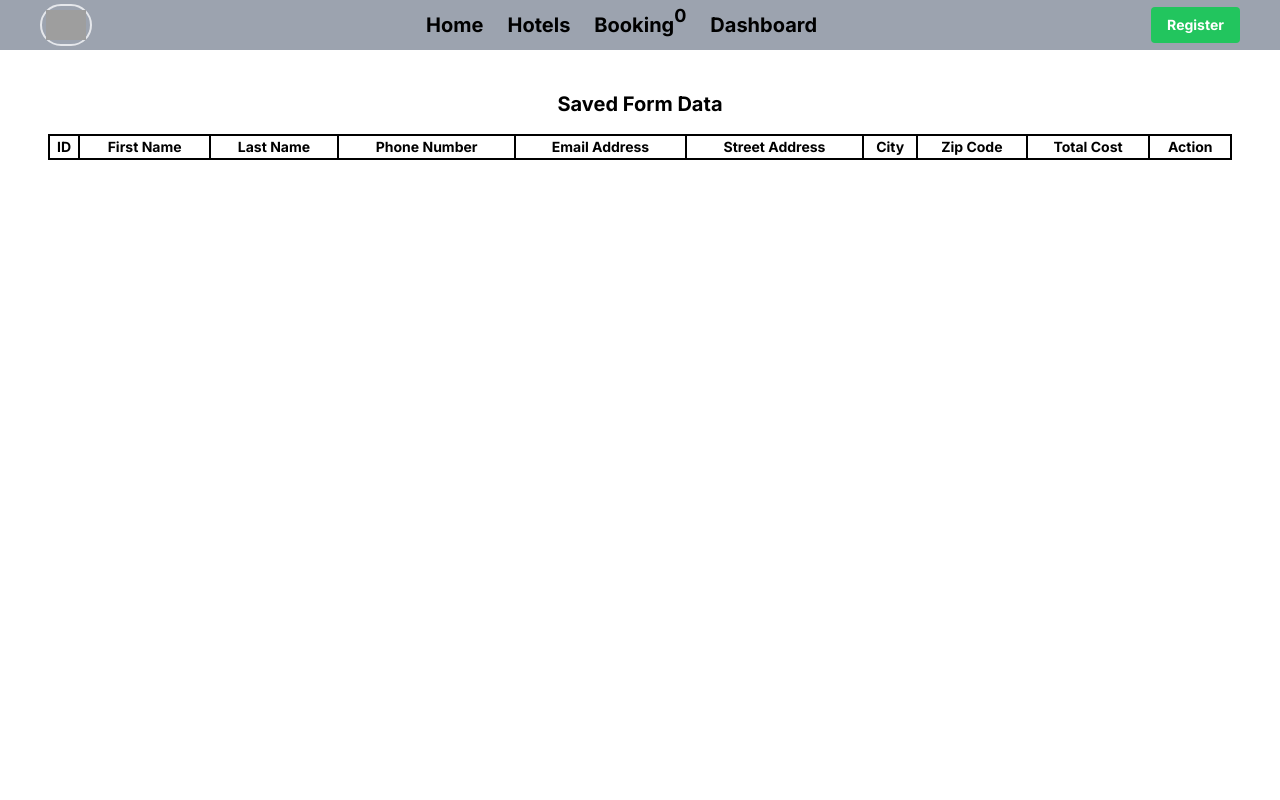
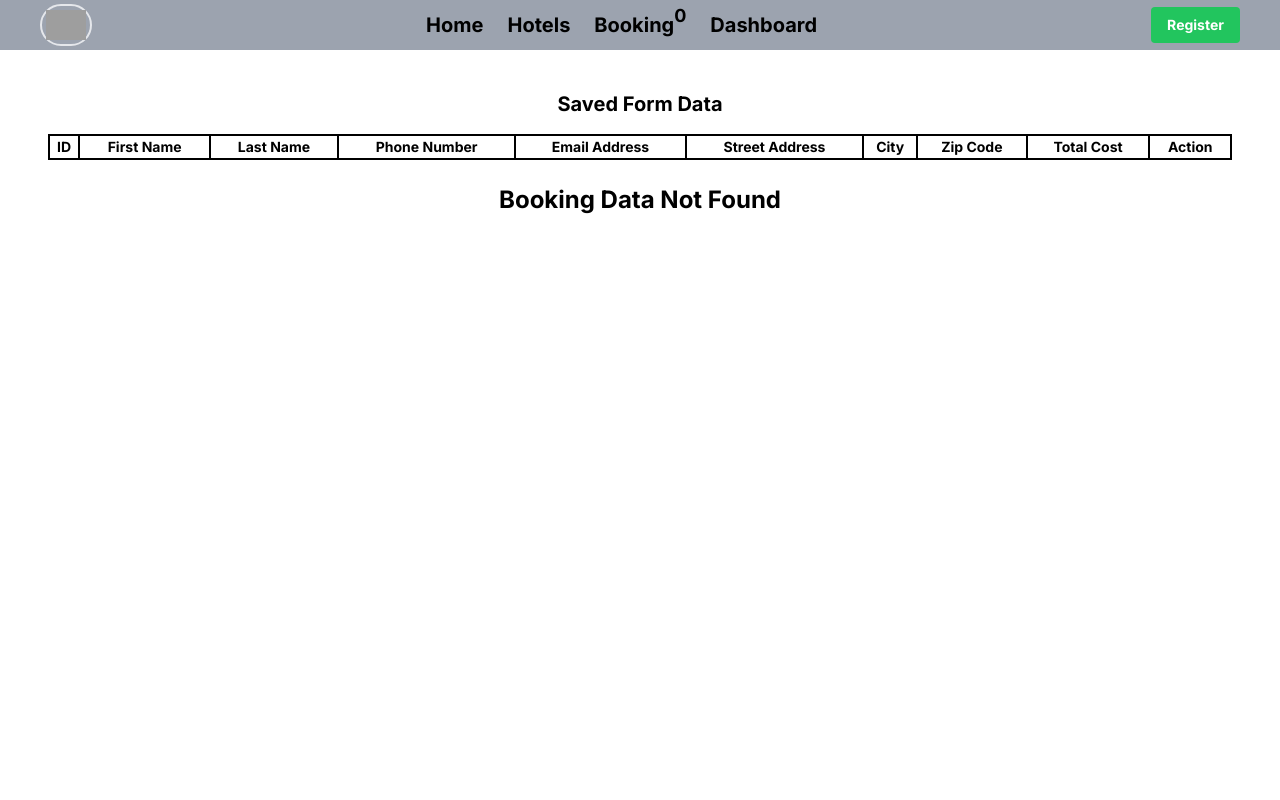
Before and after one commit to Kongkon45/Hotel-Booking-Application-Client-Side-, a Next.js app: page /dashboard in a window 1280 px wide. Shown: the top 800 px of the page. Built offline with nearby package versions, Linux system fonts and the light colour scheme; grey boxes are pictures that could not be loaded.

Commit message:
message show dashboard page booking not found data

```diff
--- a/src/components/home/booking/index.tsx
+++ b/src/components/home/booking/index.tsx
@@ -14,7 +14,7 @@ const BookingPage = () => {
     0
   );
   return (
-    <div className="h-fit mb-20 lg:flex w-full justify-center gap-10 my-10 lg:px-20 md:px-40 px-24">
+    <div className="h-fit mb-40 lg:flex w-full justify-center gap-10 my-10 lg:px-20 md:px-40 px-24">
       <div className="lg:w-2/4 w-full mx-auto">
         <h2 className="w-full flex justify-around lg:text-xl text-md  font-semibold rounded-lg bg-[#e9e4e4] text-black py-1 ">
           <span>Rooms</span>
@@ -37,14 +37,20 @@ const BookingPage = () => {
                     src={room.thumbnail}
                     alt={room.name}
                   />
-                  <h2 className="lg:text-md md:text-sm text-xs font-bold">{room.name}</h2>
+                  <h2 className="lg:text-md md:text-sm text-xs font-bold">
+                    {room.name}
+                  </h2>
                   <div className="flex justify-center items-center gap-1">
                     <span>
                       <FaMapMarkerAlt />
                     </span>
-                    <p className="lg:text-md md:text-sm text-xs">{room.location}</p>
+                    <p className="lg:text-md md:text-sm text-xs">
+                      {room.location}
+                    </p>
                   </div>
-                  <p className="lg:text-md md:text-sm text-xs font-bold">${room.price_range}</p>
+                  <p className="lg:text-md md:text-sm text-xs font-bold">
+                    ${room.price_range}
+                  </p>
                   <button
                     onClick={() => dispatch(removeBooking(room))}
                     className="lg:text-sm md:text-xs text-[10px] font-semibold hover:bg-[#fd3d57] hover:text-white border border-[#fd3d57] rounded-lg text-[#fd3d57] py-1 lg:px-2 px-1 transition-all ease-in-out delay-500 duration-700"
@@ -58,7 +64,9 @@ const BookingPage = () => {
         </ul>
       </div>
       <div className="lg:w-1/4 w-full mx-auto h-fit border-2 rounded-lg shadow-lg p-4">
-        <h3 className="lg:text-xl md:text-md text-sm font-bold my-4 text-center">BOOKING SUMMARY</h3>
+        <h3 className="lg:text-xl md:text-md text-sm font-bold my-4 text-center">
+          BOOKING SUMMARY
+        </h3>
         <h5 className="lg:text-md md:text-sm text-xm font-bold flex justify-between items-center">
           Subtotal <span>${totalPrice}</span>
         </h5>
@@ -79,17 +87,22 @@ const BookingPage = () => {
             placeholder="Enter coupon"
           />
           <button
-            className="bg-[#fd3d57] lg:text-md md:text-sm text-xs text-white lg:py-1 py-0.5 lg:px-4 px-2 rounded-r-lg hover:border-2 hover:bg-white hover:text-[#fd3d57] hover:border-[#fd3d57] transition-all duration-300 ease-in-out "
+            className="bg-[#fd3d57] lg:text-md md:text-sm text-xs text-white lg:py-1 py-0.5 lg:px-4 px-2 rounded-r-lg bottom-2 hover:border-2 hover:bg-white hover:text-[#fd3d57] hover:border-[#fd3d57] transition-all duration-300 ease-in-out "
             type="submit"
           >
             Apply
           </button>
         </div>
         <button
-          className="w-full my-6 bg-[#fd3d57] text-white lg:py-2 py-1 lg:px-4 px-2 rounded-lg hover:border-2 hover:bg-white hover:text-[#fd3d57] hover:border-[#fd3d57] transition duration-200 ease-in-out "
+          className="w-full my-6 bg-[#fd3d57] text-white lg:py-2 py-1 lg:px-4 px-2 rounded-lg border hover:border-2 hover:bg-white hover:text-[#fd3d57] hover:border-[#fd3d57] transition duration-300 ease-in-out "
           type="submit"
         >
-          <Link href="/booking/checkout" className="lg:text-md md:text-sm text-xs">PROCESS TO CHECKOUT</Link>
+          <Link
+            href="/booking/checkout"
+            className="lg:text-md md:text-sm text-xs"
+          >
+            PROCESS TO CHECKOUT
+          </Link>
         </button>
       </div>
     </div>
--- a/src/components/home/dashboard/index.tsx
+++ b/src/components/home/dashboard/index.tsx
@@ -28,7 +28,7 @@ const DashboardPage = () => {
 
   const handleDelete = (index: number) => {
     const updatedFormData: any = [...formData];
-    updatedFormData.splice(index, 1); // Remove the item at the specified index
+    updatedFormData.splice(index, 1);
     if (typeof window !== "undefined") {
       localStorage?.setItem("formData", JSON.stringify(updatedFormData));
     }
@@ -77,7 +77,13 @@ const DashboardPage = () => {
         </thead>
 
         <tbody>
-          {formData &&
+          {formData?.length == null || 0 ? (
+            <tr className="text-center">
+            <td className="text-2xl font-bold py-6" colSpan={10}>
+              Booking Data Not Found
+            </td>
+          </tr>
+          ) : (
             formData?.map((formData: any, index: any) => {
               return (
                 <tr key={index}>
@@ -118,7 +124,8 @@ const DashboardPage = () => {
                   </td>
                 </tr>
               );
-            })}
+            })
+          )}
         </tbody>
       </table>
     </div>
```
